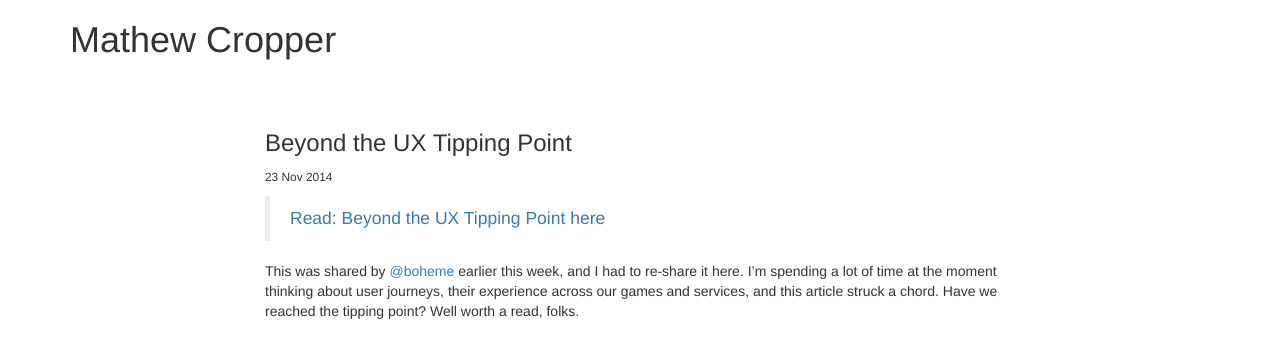
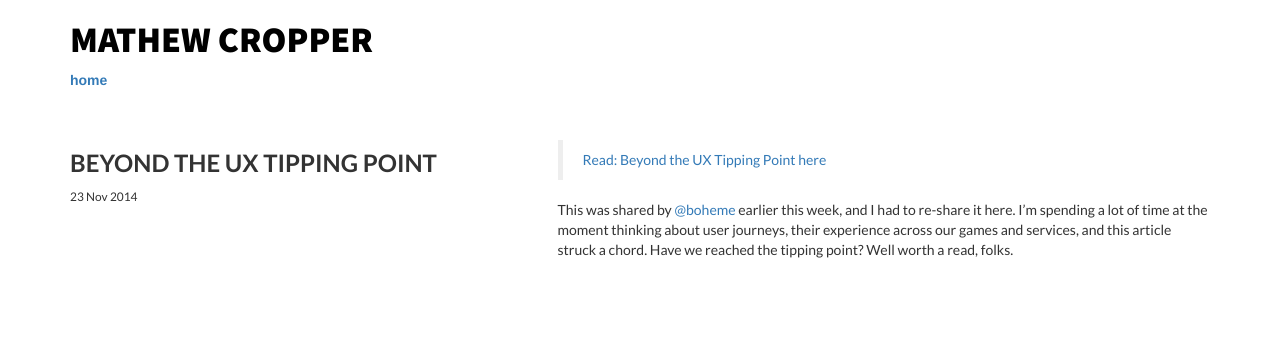
Before and after one commit to mathewcropper/mathewcropper.github.io, a Jekyll site: the page built from _posts/2014-11-23-beyond-the-ux-tipping-point.md, in a window 1280 px wide. Shown: the top 358 px of the page. Built offline with Jekyll 4.4.1, drawn with Linux system fonts in a browser that asks for light colours; nearby versions of some CDN libraries; library files that are not in the unit come from our copies.

Commit message:
Prettify the index and posts

```diff
--- a/_includes/header.html
+++ b/_includes/header.html
@@ -3,13 +3,13 @@
 	  <div class="container">
 		  <div class="row">
 			  <div class="col-md-12">
-				  <h1 class="">Mathew Cropper</h1>
+				  <h1 class="text-uppercase"><a href="/">Mathew Cropper</a></h1>
 			  </div>
 		  </div>
 		  <div class="row">
 			  <div class="col-md-12 text-left">
-				<ul class="list-inline">
-					<!-- <li><a href="">home</a></li> -->
+				<ul class="list-inline mc-900">
+					<li><a href="/">home</a></li>
 				</ul>
 			  </div>
 		  </div>
--- a/_layouts/default.html
+++ b/_layouts/default.html
@@ -11,6 +11,9 @@
     <link href="/css/bootstrap.min.css" rel="stylesheet">
     <!-- Custom CSS -->
     <link href="/css/mc.css" rel="stylesheet">
+    <!-- Google fonts -->
+    <link href='https://fonts.googleapis.com/css?family=Lato:400,100,300,700,900' rel='stylesheet' type='text/css'>
+    <link href='https://fonts.googleapis.com/css?family=Source+Sans+Pro:400,200,300,600,700,900' rel='stylesheet' type='text/css'>
 
     <!-- HTML5 shim and Respond.js for IE8 support of HTML5 elements and media queries -->
     <!-- WARNING: Respond.js doesn't work if you view the page via file:// -->
--- a/_layouts/post.html
+++ b/_layouts/post.html
@@ -5,9 +5,11 @@ layout: default
 <div class="container-fluid">
   <div class="container">
 		<div class="row">
-		  <div class="col-md-8 col-md-offset-2 mc-margin-bottom-50">
-			  <h3>{{ page.title }}</h3>
+		  <div class="col-md-5 mc-margin-bottom-50">
+			  <h3 class="text-uppercase mc-700">{{ page.title }}</h3>
 			  <p><small>{{ page.date | date_to_string }}</small></p>
+		  </div>
+		  <div class="col-md-7 mc-margin-bottom-50">
 			  <p>
 				  {{ content }}
 			  </p>
--- a/css/mc.css
+++ b/css/mc.css
@@ -1,30 +1,39 @@
 /*
 	Typography overrides
 */
-.mc-light {
+h1 {
+	font-family: 'Source Sans Pro', sans-serif;
+	font-weight: 900;
+}
+h2, h3, h4, h5, h6, p, blockquote p {
+	font-family: 'Lato', sans-serif;
+}
+h1 a, h1 a:hover {
+	color: #000000;
+	text-decoration: none;
+}
+h4 a, h4 a:hover {
+	color: #000000;
+	text-decoration: none;
+}
+blockquote p {
+	font-size: 14px;
+	line-height: 1.428;
+}
+.mc-100 {
+	font-weight: 100;
+}
+.mc-300 {
 	font-weight: 300;
 }
-.mc-normal {
+.mc-400 {
 	font-weight: 400;
 }
-.mc-semi-bold {
-	font-weight: 600;
-}
-.mc-bold {
+.mc-700 {
 	font-weight: 700;
 }
-.mc-extra-bold {
-	font-weight: 800;
-}
-.mc-text-white {
-	color: #FFFFFF;
-}
-.mc-bg-yellow h3 a {
-	color: #333333;
-}
-.mc-bg-yellow p a {
-	color: #333333;
-	font-weight: 700;
+.mc-900 {
+	font-weight: 900;
 }
 
 /*
@@ -51,11 +60,11 @@ iframe, img {
 /*
 	Styling overrides
 */
-.mc-bg-grey {
-	background-color: #333333;
+.mc-border-top {
+	border-top: 1px solid #E9E9E9;
 }
-.mc-bg-yellow {
-	background-color: #EFFAB4;
+.mc-bg- {
+	background-color: #;
 }
 
 /*
```
Also changed, not shown: index.html (+6 -6 lines).
